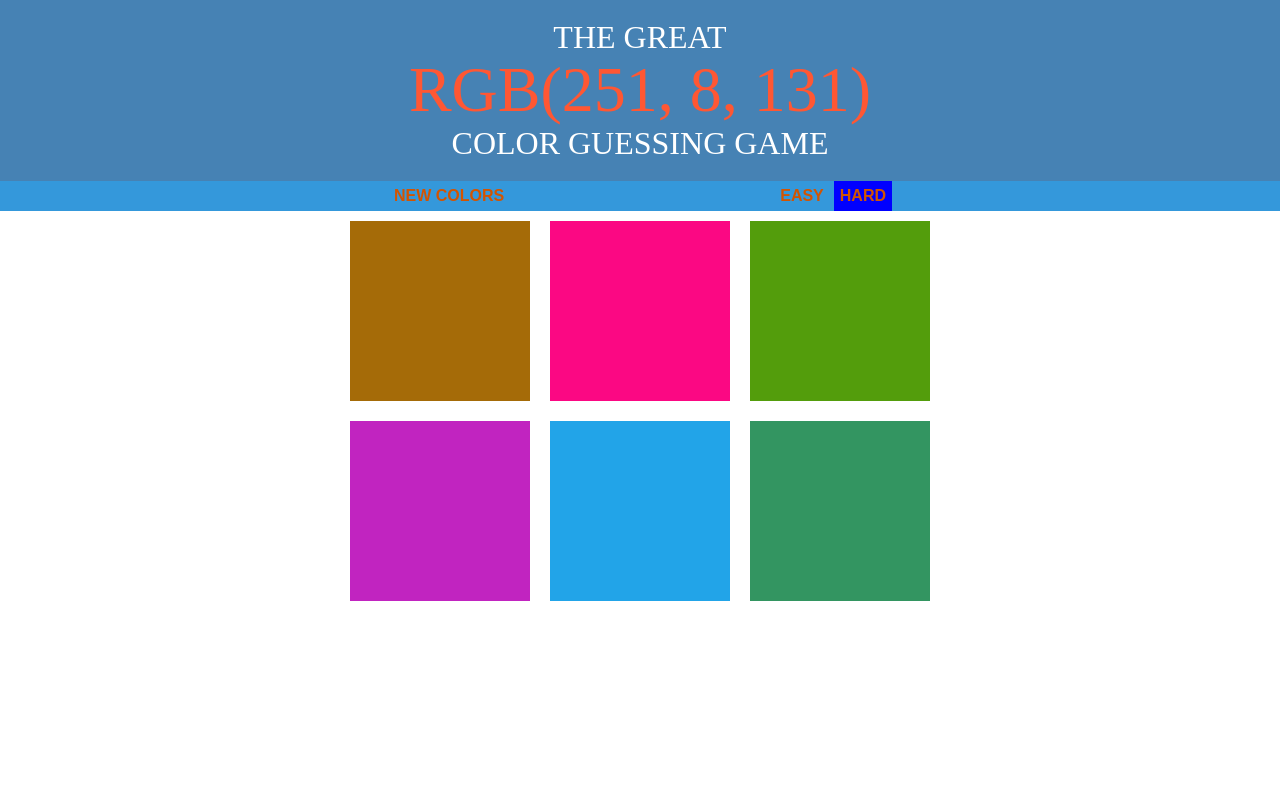
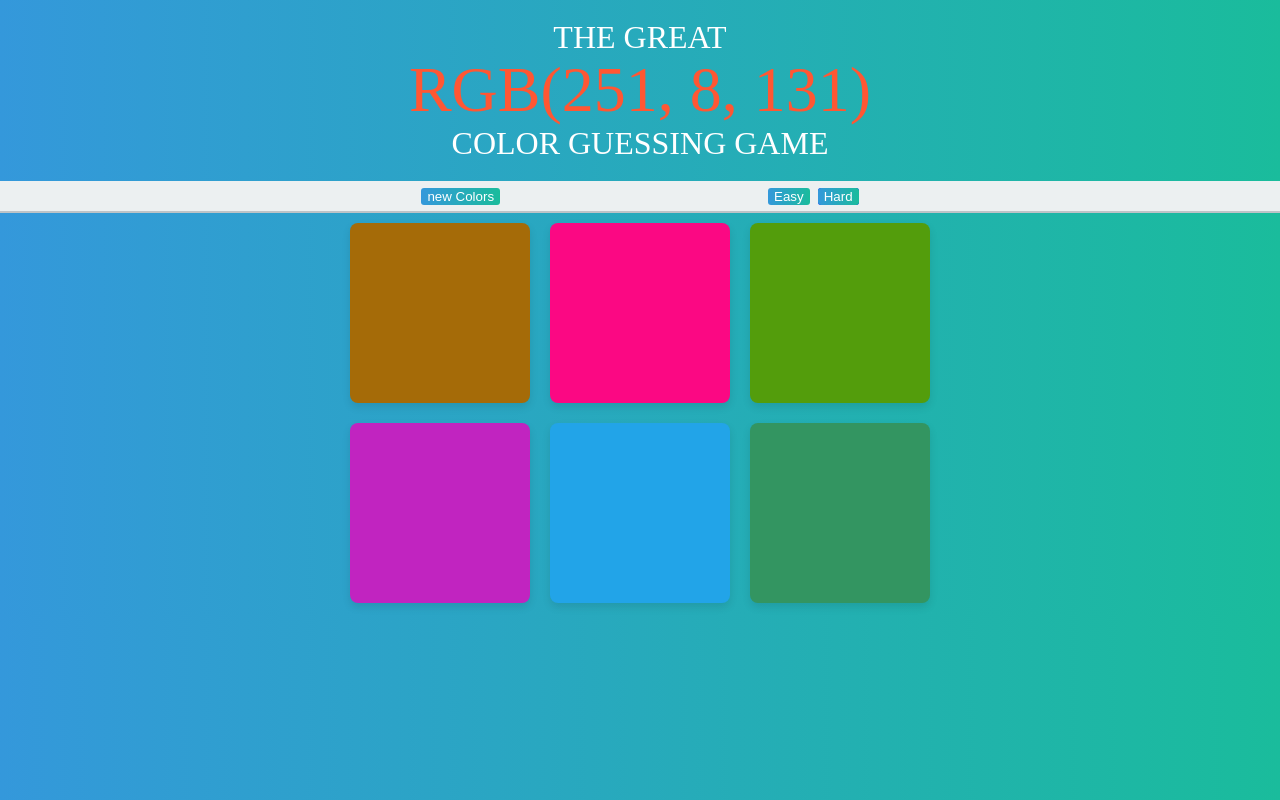
Before and after one commit to mohdfaizanrizvi/ColorGuessing, a plain HTML site: page index.html in a window 1280 px wide. Drawn offline with Linux system fonts and the light colour scheme.

Commit message:
changes in css

```diff
--- a/colorgame.css
+++ b/colorgame.css
@@ -1,16 +1,22 @@
 body {
-	background-color: white; /* Change to white */
+	background: linear-gradient(to right, #3498db, #1abc9c); /* Change to white */
 	margin: 0;
 	font-family: "Montserrat";
 }
 
 .index {
 	width: 30%;
-	background: purple;
 	padding-bottom: 30%;
 	float: left;
 	margin: 1.66%;
+	border-radius: 8px;
+	transition: background 0.5s ease-in-out;
+	box-shadow: 0 4px 8px rgba(0, 0, 0, 0.1);
 }
+
+.index:hover {
+	transform: scale(1.1);
+  }
 
 #container {
 	margin: 0 auto;
@@ -29,33 +35,41 @@ body {
 }
 
 button {
-	background: none;
-	border: none;
-	height: 100%;
-	font-size: inherit;
-	font-weight: 700;
-	text-transform: uppercase;
-	color: #d35400; /* Pumpkin color */
-}
+	background: linear-gradient(to right, #3498db, #1abc9c);
+	color: white;
+	border: 2px solid transparent;
+	border-radius: 5px;
+	cursor: pointer;
+	transition: background 0.3s ease;
+	background-clip: padding-box;
+  }
 
-h1 {
+  button:hover {
+	background: #2980b9;
+	transform: translateY(-2px);
+	border: 2px solid #3498db;
+  }
+
+  h1 {
 	color: white;
 	text-align: center;
-	background-color: steelblue;
+	background: linear-gradient(to right, #3498db, #1abc9c);
 	margin: 0;
 	font-weight: normal;
 	text-transform: uppercase;
 	line-height: 1.1;
 	padding: 20px 0px;
-}
+	border-radius: 10px;
+  }
 
-#stripe {
+  #stripe {
 	text-align: center;
-	background: white;
+	background: #ecf0f1;
 	height: 30px;
-	color: black;
-	background-color: #3498db; /* Dodger blue color */
-}
+	color: #34495e;
+	border-bottom: 2px solid #bdc3c7;
+	line-height: 30px;
+  }
 
 .button {
 	background-color: blue;
```
